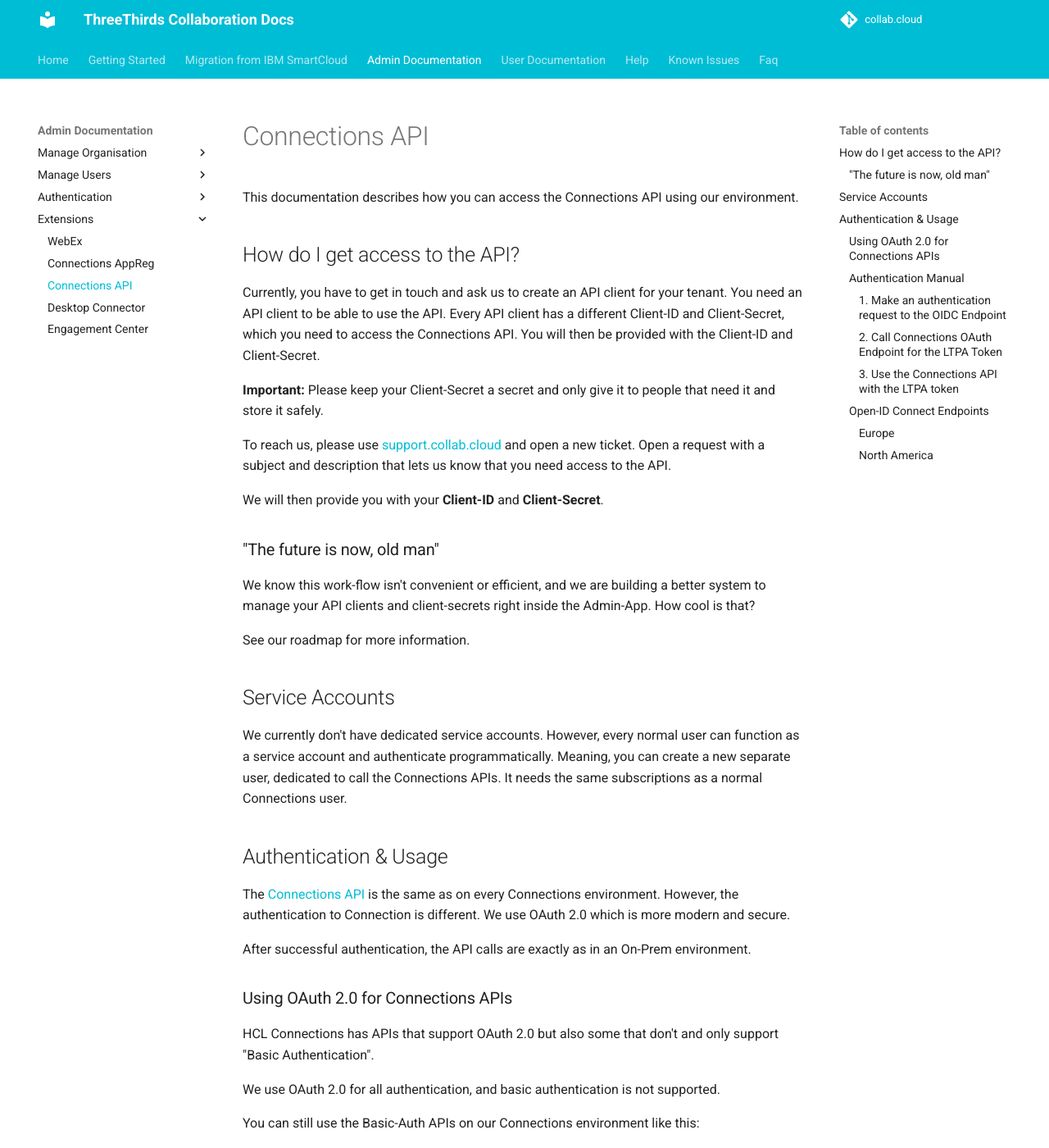
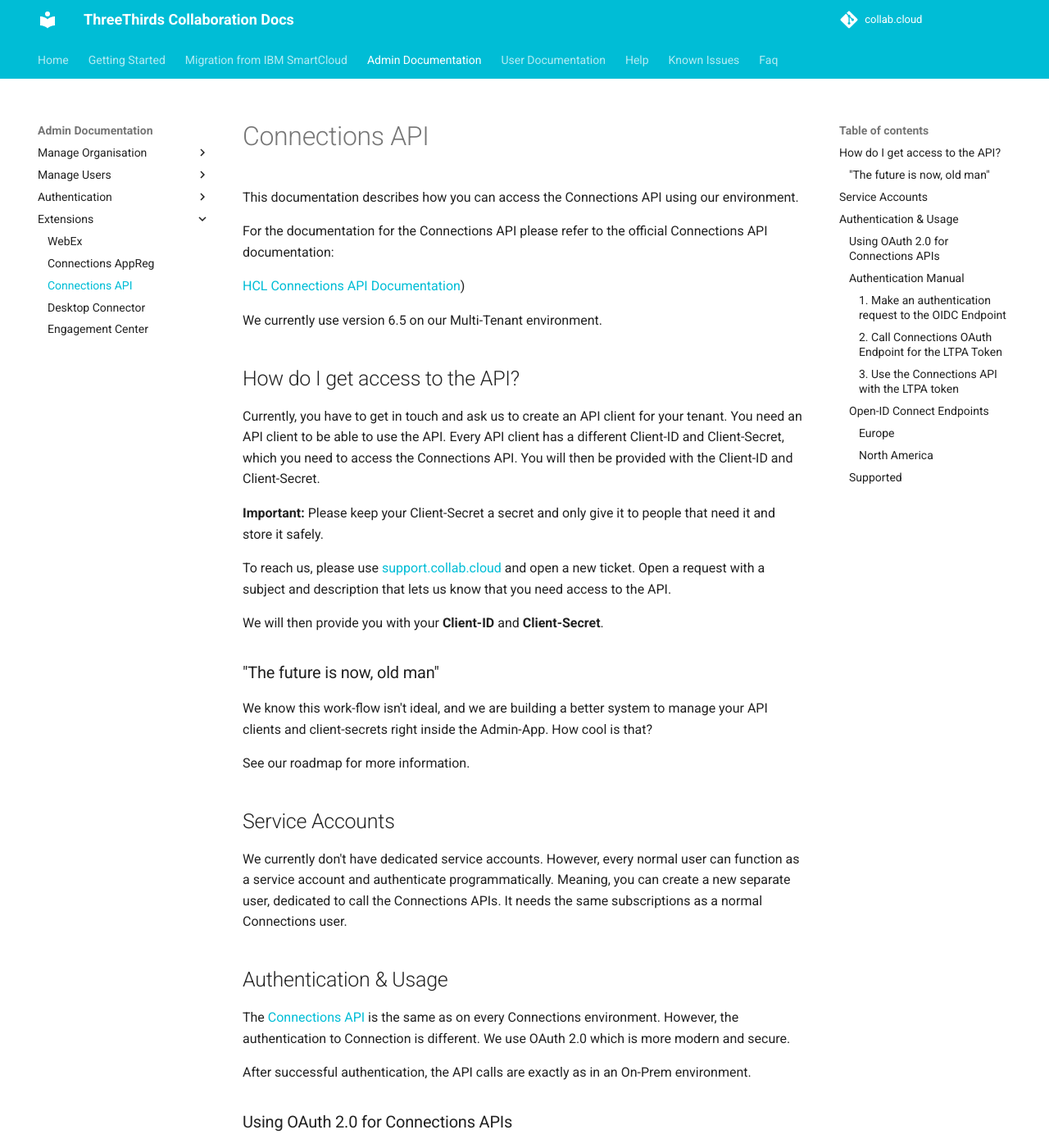
Before and after one commit to collabdotcloud/docs.collab.cloud, an MkDocs documentation site: the page built from docs/admin/connections-api.md, in a window 1280 px wide and 1400 px high. Shown: the whole window at 82% size. Built offline with MkDocs 1.6.1 and Material for MkDocs 9.7.7, drawn with Linux system fonts in a browser that asks for light colours; some of the changed text lies outside the part shown.

Commit message:
Updated enpoints and header

```diff
--- a/docs/admin/connections-api.md
+++ b/docs/admin/connections-api.md
@@ -1,6 +1,12 @@
 # Connections API
 
 This documentation describes how you can access the Connections API using our environment.
+
+For the documentation for the Connections API please refer to the official Connections API documentation:
+
+[HCL Connections API Documentation](https://ds-infolib.hcltechsw.com/ldd/lcwiki.nsf))
+
+We currently use version 6.5 on our Multi-Tenant environment.
 
 ## How do I get access to the API?
 
@@ -15,7 +21,7 @@
 
 ### "The future is now, old man"
 
-We know this work-flow isn't convenient or efficient, and we are building a better system to manage your API clients and client-secrets right inside the Admin-App. How cool is that?
+We know this work-flow isn't ideal, and we are building a better system to manage your API clients and client-secrets right inside the Admin-App. How cool is that?
 
 See our roadmap for more information.
 
@@ -173,6 +179,14 @@
 
         https://logineu.collab.cloud/auth/realms/connections-mt/protocol/openid-connect/token
 
+- Endpoint Configuration:
+
+    [EU Open-ID configuration](https://logineu.collab.cloud/auth/realms/connections-mt/.well-known/openid-configuration)
+
+        https://logineu.collab.cloud/auth/realms/connections-mt/.well-known/openid-configuration
+
+    To see the supported features of the Enpoint and the current configuration, take a look at the JSON response of this URL.
+
 #### North America
 
 - Authentication endpoint:
@@ -182,3 +196,13 @@
 - Token endpoint:
 
         https://loginna.collab.cloud/auth/realms/connections-mt/protocol/openid-connect/token
+
+- Endpoint Configuration:
+
+    [US Open-ID configuration](https://loginna.collab.cloud/auth/realms/connections-mt/.well-known/openid-configuration)
+
+        https://loginna.collab.cloud/auth/realms/connections-mt/.well-known/openid-configuration
+
+    To see the supported features of the Enpoint and the current configuration, take a look at the JSON response of this URL.
+
+### Supported
```
